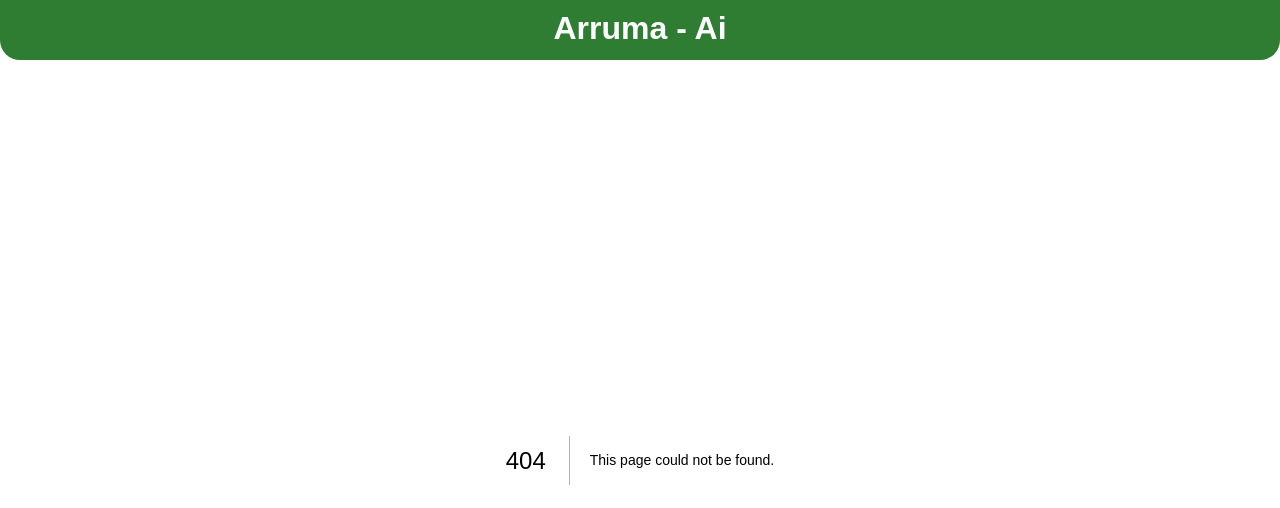
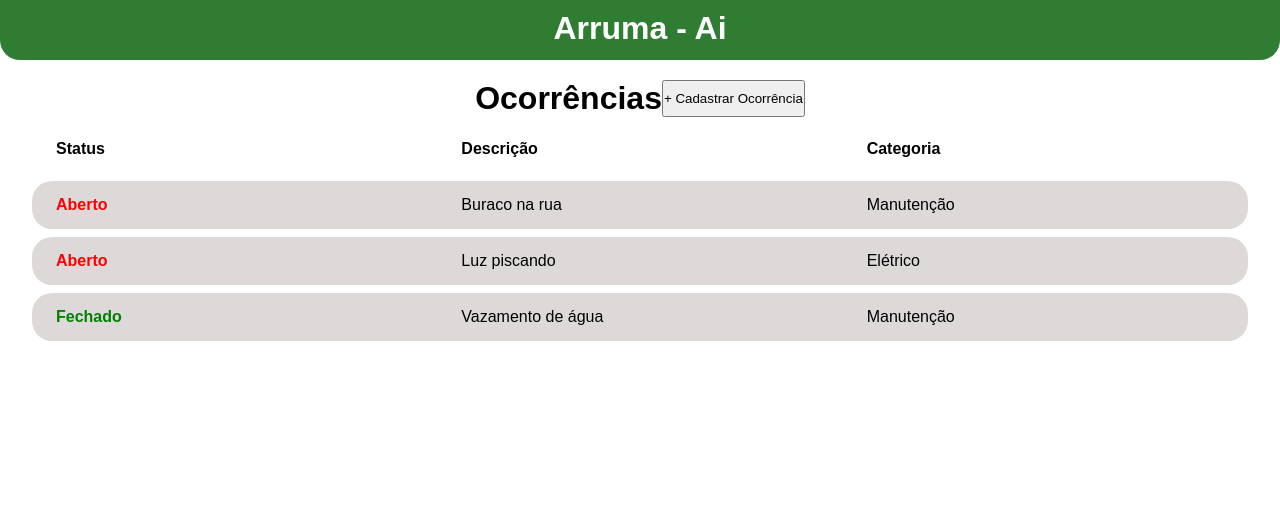
Before and after one commit to GetsG/Arruma-Ai, a Next.js app: page /ocorrencias in a window 1280 px wide. Before the commit this address had no page. Shown: the top 508 px of the page. Built offline with nearby package versions, Linux system fonts and the light colour scheme.

Commit message:
Adicionando a tela de ocorrencias

```diff
--- /dev/null
+++ b/src/app/ocorrencias/ocorrencias.module.css
@@ -0,0 +1,39 @@
+.cadastroOcorrencia{
+    display: flex;
+    justify-content: center;
+    margin-top: 20px;
+}
+
+.tabela{
+    width: 95%;
+    border-collapse:separate;
+    border-spacing: 0 8px;
+    margin: 0 2.5%;
+    table-layout: fixed;
+
+}
+
+.tabela th, .tabela td{
+    padding: 15px 24px;
+    white-space: nowrap;
+    text-align:start;
+
+
+    box-sizing: border-box;
+}
+
+.tabela td{
+  text-overflow: ellipsis;
+  overflow: hidden;
+  box-sizing: border-box;
+}
+
+/* importante: arredondar os cantos de cada linha */
+.tabela tbody tr td:first-child {
+  border-top-left-radius: 20px;
+  border-bottom-left-radius: 20px;
+}
+.tabela tbody tr td:last-child {
+  border-top-right-radius: 20px;
+  border-bottom-right-radius: 20px;
+}
--- /dev/null
+++ b/src/app/ocorrencias/page.js
@@ -0,0 +1,42 @@
+import estilos from "./ocorrencias.module.css";
+import Ocorrencia from "@/componentes/Ocorrencias/Ocorrencia";
+
+export default function Ocorrencias() {
+
+      const ocorrencias = [
+    { id: 1001, titulo: "Buraco na rua", categoria: "Manutenção", status: "Aberto" },
+    { id: 1002, titulo: "Luz piscando", categoria: "Elétrico", status: "Aberto" },
+    { id: 1003, titulo: "Vazamento de água", categoria: "Manutenção", status: "Fechado" },
+  ];
+
+    return(
+        <div className={estilos.container}>
+
+            <div className={estilos.cadastroOcorrencia}>
+                <h1>Ocorrências</h1>
+                <button>+ Cadastrar Ocorrência</button>
+            </div>
+
+            <table className={estilos.tabela}>
+
+                <thead>
+                    <tr>
+                        <th>Status</th>
+                        <th>Descrição</th>
+                        <th>Categoria</th>
+                    </tr>
+                </thead>
+
+        <tbody>
+          {ocorrencias.map((o) => (
+            <Ocorrencia key={o.id} descricao={o.titulo} categoria={o.categoria} status={o.status}/>
+          ))}
+        </tbody>
+
+            </table>
+
+
+
+        </div>
+    );
+}
--- a/src/app/page.js
+++ b/src/app/page.js
@@ -29,7 +29,7 @@ export default function Home() {
                     <Link href="/registrar" className={estilos.criar_conta}>Criar conta</Link>
                 </div>
 
-                <button className={estilos.acessar}>Entrar</button>
+               <Link href="/ocorrencias" className={estilos.linkAcessar}> <button className={estilos.acessar}>Entrar</button> </Link>
             </div>
     <hr/>
 
--- a/src/app/page.module.css
+++ b/src/app/page.module.css
@@ -68,6 +68,11 @@
     font-weight: bold;
     border: 0px;
     cursor: pointer;
+    text-decoration: none;
+}
+
+.linkAcessar{
+    text-decoration: none;;
 }
 
 .tipos_acessos{
--- /dev/null
+++ b/src/componentes/Ocorrencias/Ocorrencia.jsx
@@ -0,0 +1,14 @@
+import estilos from "./ocorrencia.module.css";
+
+export default function Ocorrencia({id, descricao, categoria, status}){
+    return(
+
+        <tr className={estilos.container}>
+            <td className={status === "Aberto" ? estilos.status_aberto : estilos.status_fechado}>{status}</td>
+            <td>{descricao}</td>
+            <td>{categoria}</td>
+        </tr>
+
+
+    );
+}
--- /dev/null
+++ b/src/componentes/Ocorrencias/ocorrencia.module.css
@@ -0,0 +1,18 @@
+.container{
+    background-color: rgb(221, 217, 217);
+    border-collapse: separate;
+     border-radius: 20px;
+}
+
+.container td{
+}
+
+.status_aberto{
+  color: red;
+  font-weight: bold;
+}
+
+.status_fechado{
+  color: green;
+  font-weight: bold;
+}
```
